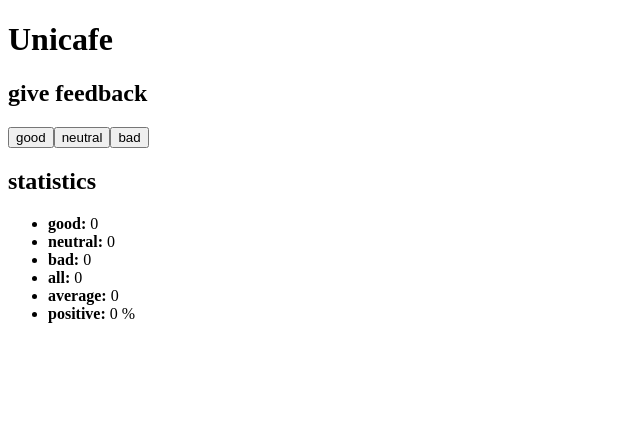
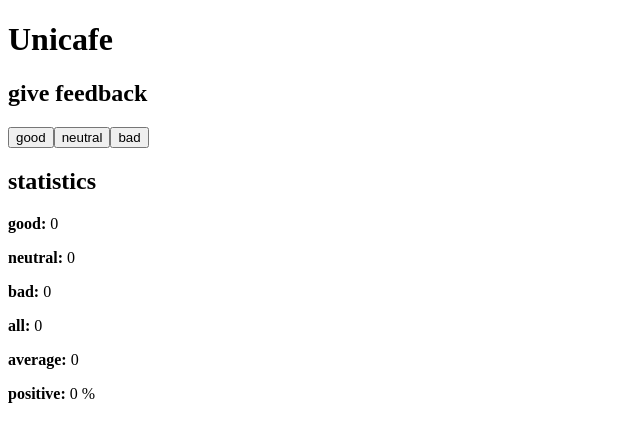
Before and after one commit to Fabian-Castro-C/fullstackopen, a React (Vite) app in the folder part1/unicafe/: page / in a window 1280 px wide. Shown: the top 442 px of the page, without its empty margins (0-640 px from the left). Built offline with nearby package versions, Linux system fonts and the light colour scheme.

Commit message:
Exercise 1.8 Done

```diff
--- a/part1/unicafe/src/App.jsx
+++ b/part1/unicafe/src/App.jsx
@@ -2,7 +2,7 @@ import { useState } from "react"
 
 function Stat({ text, value }) {
   return (
-    <li><strong>{text}:</strong> {value}</li>
+    <p><strong>{text}:</strong> {value}</p>
   )
 }
 
@@ -12,9 +12,7 @@ function Statistics( {children} ) {
       <h2>
         statistics
       </h2>
-      <ul>
-        {children}
-      </ul>
+      {children}
     </>
   )
 }
```
